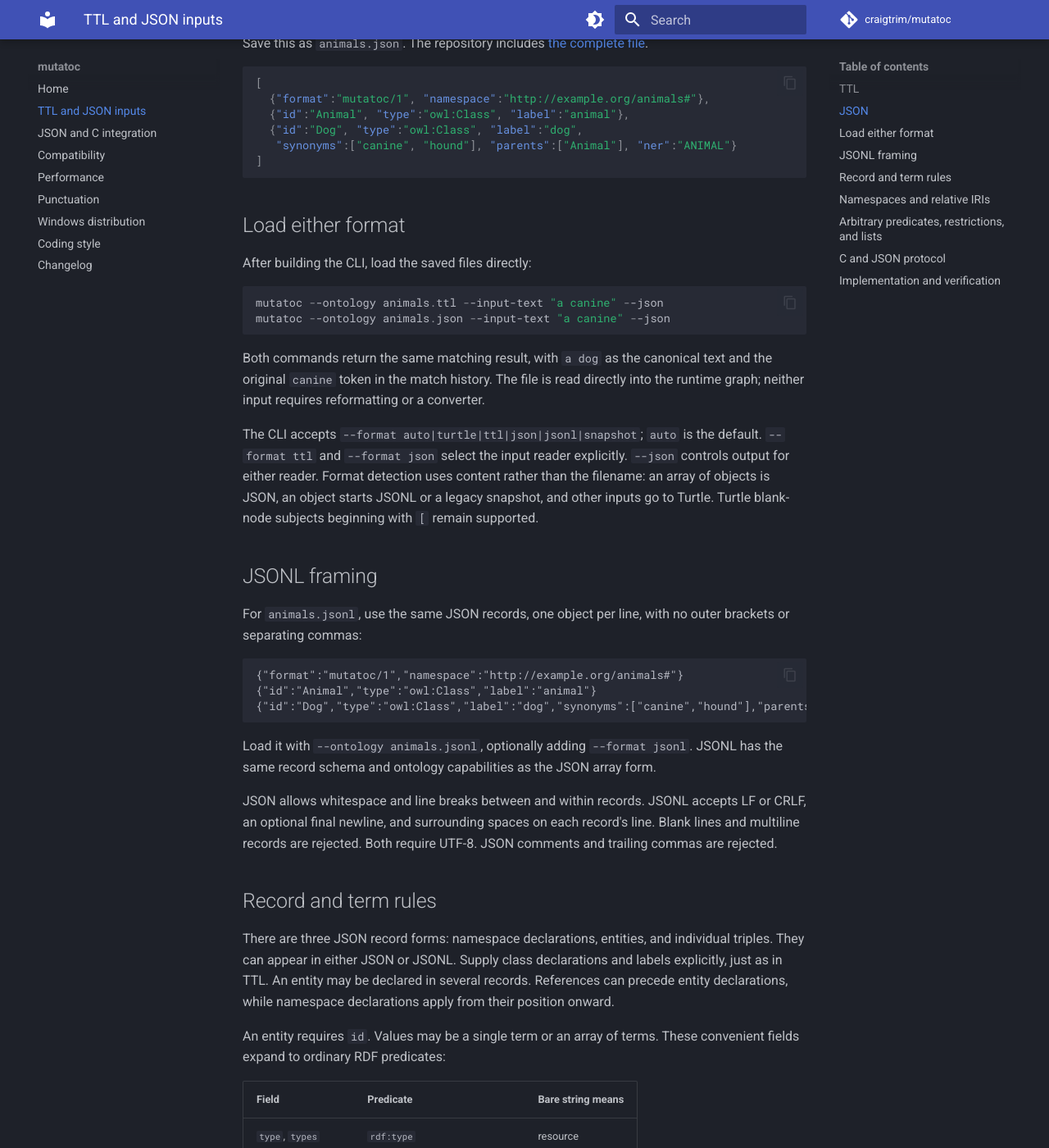
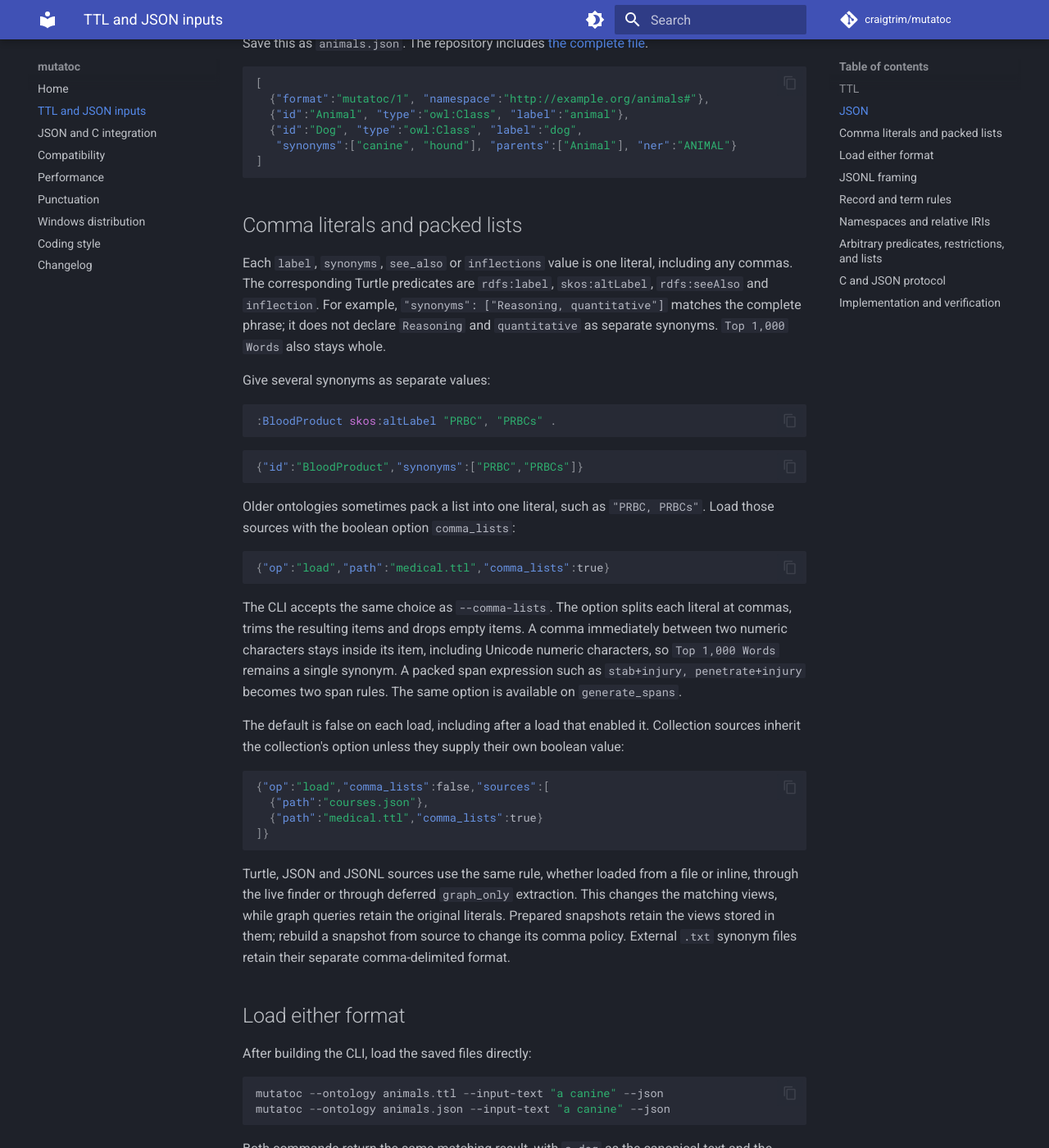
Before and after one commit to craigtrim/mutatoc, an MkDocs documentation site: the page built from docs/input-formats.md, in a window 1280 px wide and 1400 px high, scrolled down 987 px. Shown: the whole window at 82% size. Built offline with MkDocs 1.6.1 and Material for MkDocs 9.7.7, drawn with Linux system fonts in a browser that asks for light colours; comment, search, counter and statistics services are not loaded.

Commit message:
docs: record comma literal migration and verified results (#15)

````diff
--- a/docs/input-formats.md
+++ b/docs/input-formats.md
@@ -40,6 +40,39 @@ Save this as `animals.json`. The repository includes [the complete file](https:/
    "synonyms":["canine", "hound"], "parents":["Animal"], "ner":"ANIMAL"}
 ]
 ```
+
+## Comma literals and packed lists
+
+Each `label`, `synonyms`, `see_also` or `inflections` value is one literal, including any commas. The corresponding Turtle predicates are `rdfs:label`, `skos:altLabel`, `rdfs:seeAlso` and `inflection`. For example, `"synonyms": ["Reasoning, quantitative"]` matches the complete phrase; it does not declare `Reasoning` and `quantitative` as separate synonyms. `Top 1,000 Words` also stays whole.
+
+Give several synonyms as separate values:
+
+```turtle
+:BloodProduct skos:altLabel "PRBC", "PRBCs" .
+```
+
+```json
+{"id":"BloodProduct","synonyms":["PRBC","PRBCs"]}
+```
+
+Older ontologies sometimes pack a list into one literal, such as `"PRBC, PRBCs"`. Load those sources with the boolean option `comma_lists`:
+
+```json
+{"op":"load","path":"medical.ttl","comma_lists":true}
+```
+
+The CLI accepts the same choice as `--comma-lists`. The option splits each literal at commas, trims the resulting items and drops empty items. A comma immediately between two numeric characters stays inside its item, including Unicode numeric characters, so `Top 1,000 Words` remains a single synonym. A packed span expression such as `stab+injury, penetrate+injury` becomes two span rules. The same option is available on `generate_spans`.
+
+The default is false on each load, including after a load that enabled it. Collection sources inherit the collection's option unless they supply their own boolean value:
+
+```json
+{"op":"load","comma_lists":false,"sources":[
+  {"path":"courses.json"},
+  {"path":"medical.ttl","comma_lists":true}
+]}
+```
+
+Turtle, JSON and JSONL sources use the same rule, whether loaded from a file or inline, through the live finder or through deferred `graph_only` extraction. This changes the matching views, while graph queries retain the original literals. Prepared snapshots retain the views stored in them; rebuild a snapshot from source to change its comma policy. External `.txt` synonym files retain their separate comma-delimited format.
 
 ## Load either format
 
````
Also changed, not shown: CHANGELOG.md (+12 -0 lines), docs/compatibility.md (+4 -0 lines), docs/protocol.md (+4 -2 lines), docs/punctuation.md (+8 -0 lines), 1 other file.
